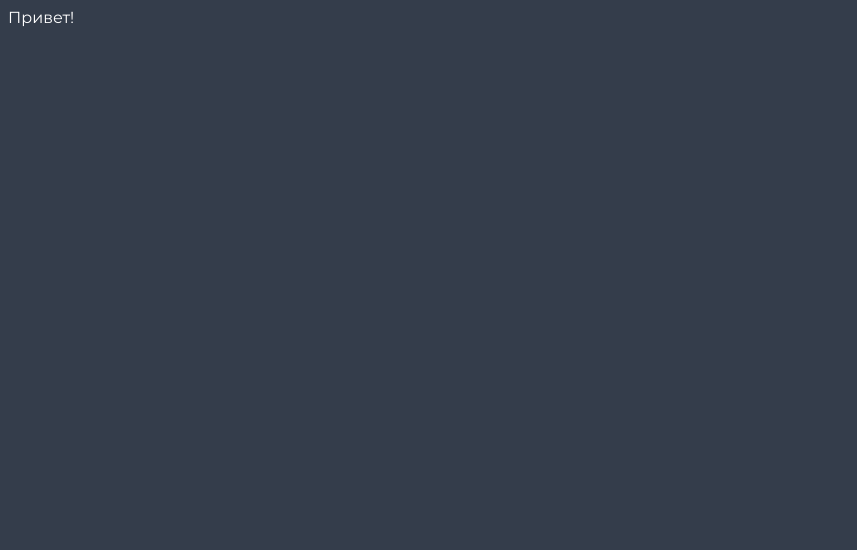
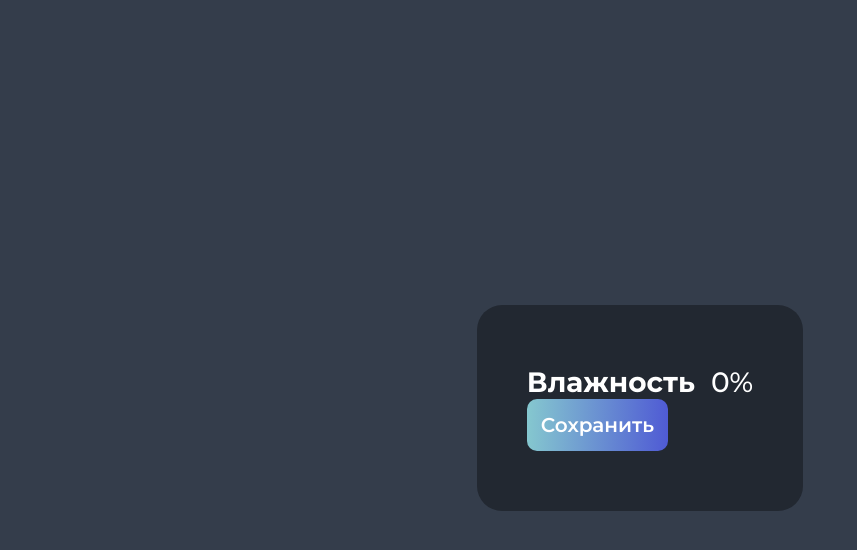
Before and after one commit to Rjevskey/weather-widget, a Vue app: page / in a window 1280 px wide. Shown: the top 550 px of the page, without its empty margins (0-857 px from the left). Built offline with nearby package versions, Linux system fonts and the light colour scheme.

Commit message:
work commit 22.06.25

```diff
--- a/src/App.vue
+++ b/src/App.vue
@@ -1,5 +1,19 @@
-<script setup></script>
+<script setup>
+import MyButton from "./components/MyButton.vue";
+import Stat from "./components/Stat.vue";
+</script>
 
-<template><div>Привет!</div></template>
+<template>
+    <main class="main">
+        <Stat />
+        <MyButton> Сохранить </MyButton>
+    </main>
+</template>
 
-<style scoped></style>
+<style scoped>
+.main {
+    background: var(--color-bg-main);
+    padding: 60px 50px;
+    border-radius: 25px;
+}
+</style>
--- /dev/null
+++ b/src/components/MyButton.vue
@@ -0,0 +1,31 @@
+<script setup></script>
+
+<template>
+    <button class="button">
+        <div>
+            <slot name="icon"></slot>
+        </div>
+        <slot />
+    </button>
+</template>
+
+<style scoped>
+.button {
+    padding: 14px;
+    border: none;
+    border-radius: 10px;
+
+    font-family: var(--font);
+    font-size: 20px;
+    font-weight: 600;
+    color: var(--primary);
+
+    cursor: pointer;
+
+    background: var(--gradient);
+}
+
+.button:hover {
+    background: var(--gradient-inverted);
+}
+</style>
--- /dev/null
+++ b/src/components/Stat.vue
@@ -0,0 +1,28 @@
+<script setup></script>
+
+<template>
+    <div class="stat">
+        <div class="stat-name">Влажность</div>
+        <div class="stat-value">0%</div>
+    </div>
+</template>
+
+<style scoped>
+.stat {
+    display: flex;
+    justify-content: space-between;
+
+    gap: 16px;
+
+    font-size: 28px;
+}
+
+.stat-name {
+    font-size: 28px;
+    font-weight: 700;
+}
+
+.stat-value {
+    font-weight: 500;
+}
+</style>
--- a/src/style.css
+++ b/src/style.css
@@ -25,4 +25,8 @@ body {
     -webkit-font-smoothing: antialiased;
     -moz-osx-font-smoothing: grayscale;
     background-color: var(--color-bg);
+
+    display: grid;
+    place-items: center;
+    min-height: 100vh;
 }
```
Also changed, not shown: 2 other files (tests, documents, lock files or other folders).
